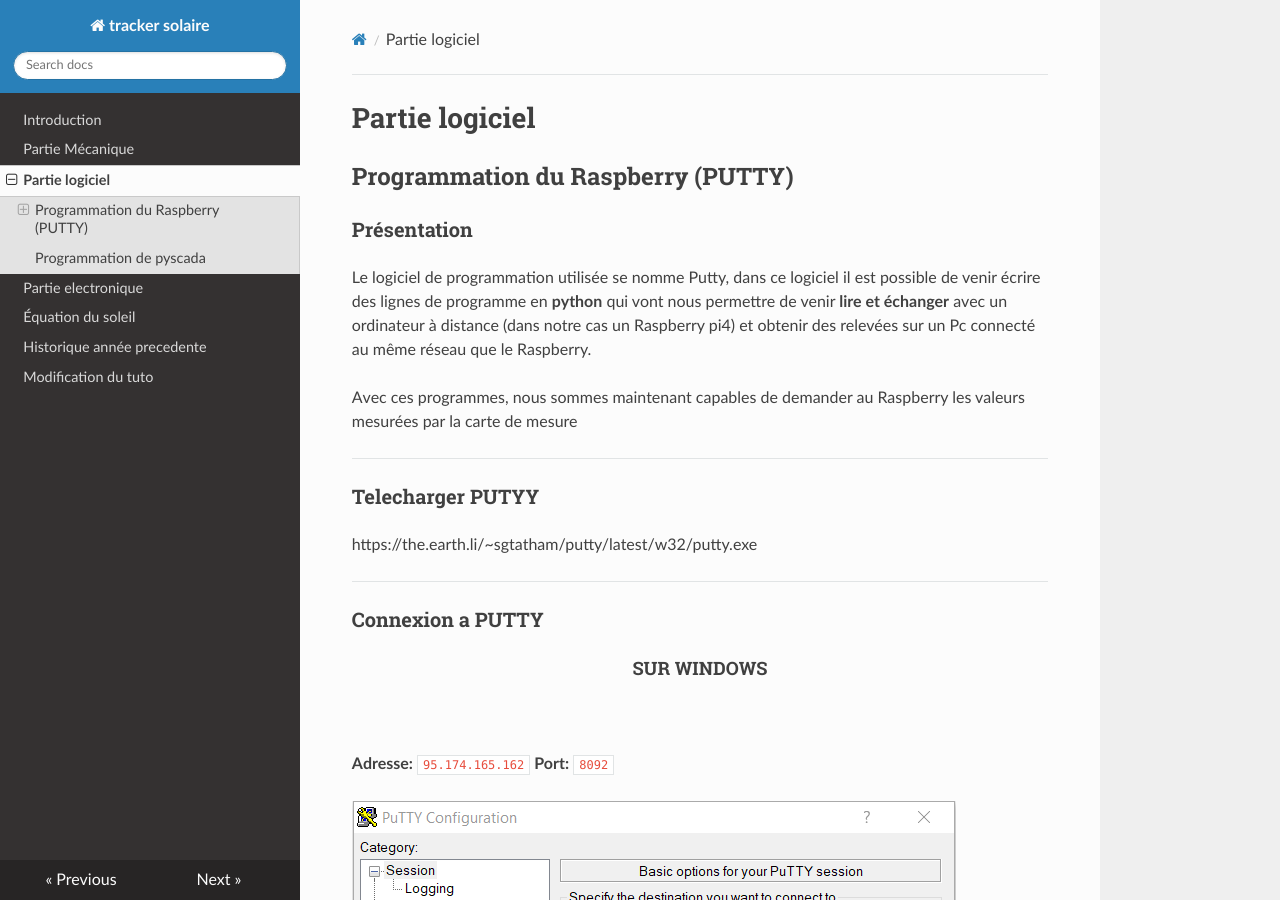
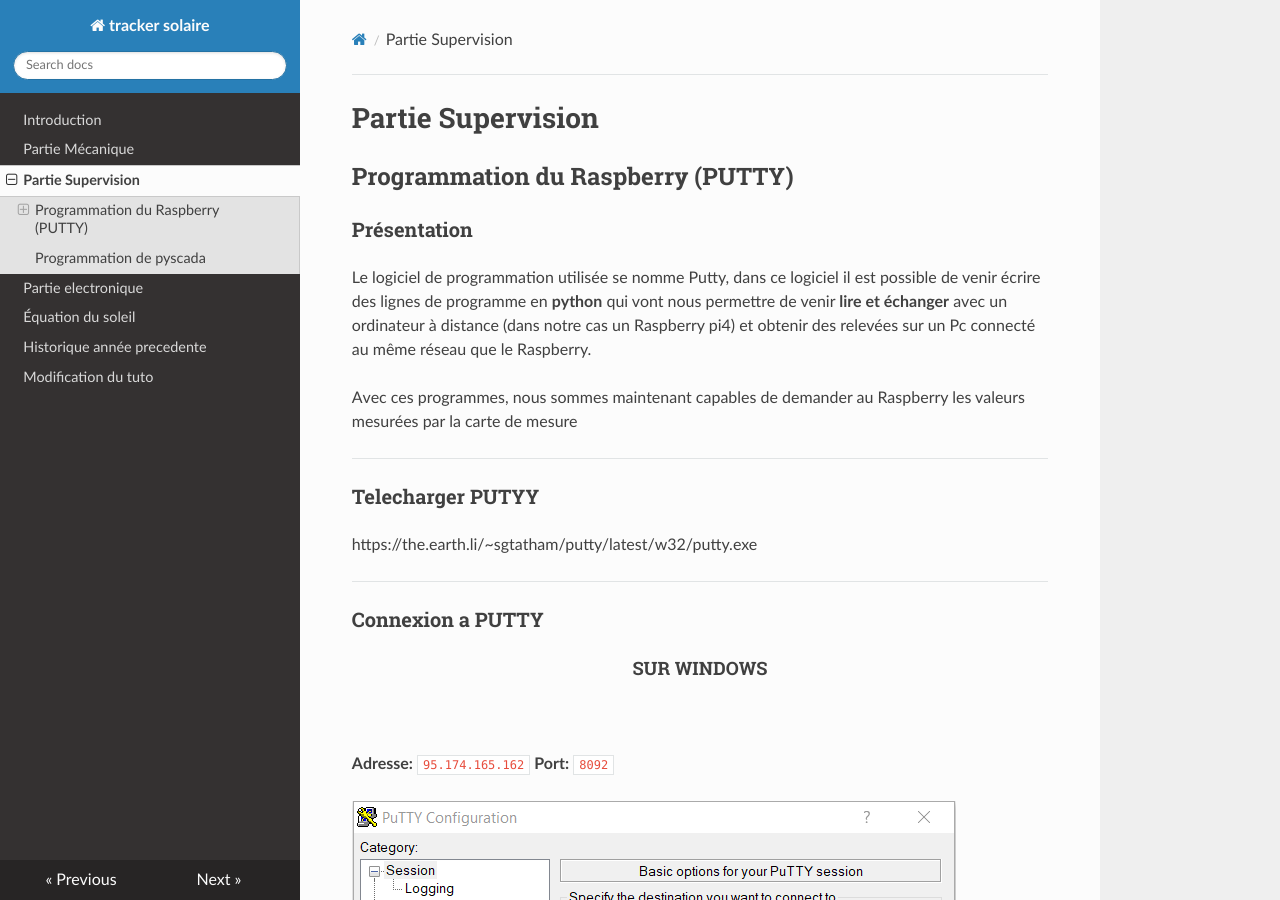
Before and after one commit to pt-tracker-gim/trackeurSolaire, an MkDocs documentation site: the page built from docs/Partie_logiciel.md, in a window 1280 px wide and 900 px high. Built offline with MkDocs 1.6.1, drawn with Linux system fonts in a browser that asks for light colours; nearby versions of some CDN libraries; old or Windows-style settings are respelled for this version of MkDocs.

Commit message:
Update Partie_logiciel.md

```diff
--- a/docs/Partie_logiciel.md
+++ b/docs/Partie_logiciel.md
@@ -1,4 +1,4 @@
-# Partie logiciel
+# Partie Supervision
 
 ## Programmation du Raspberry (PUTTY)
 
```
